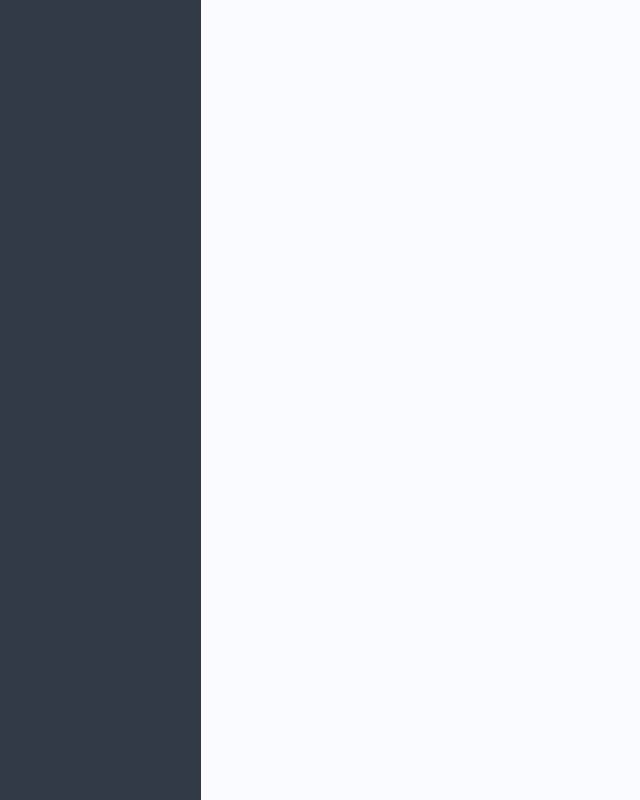
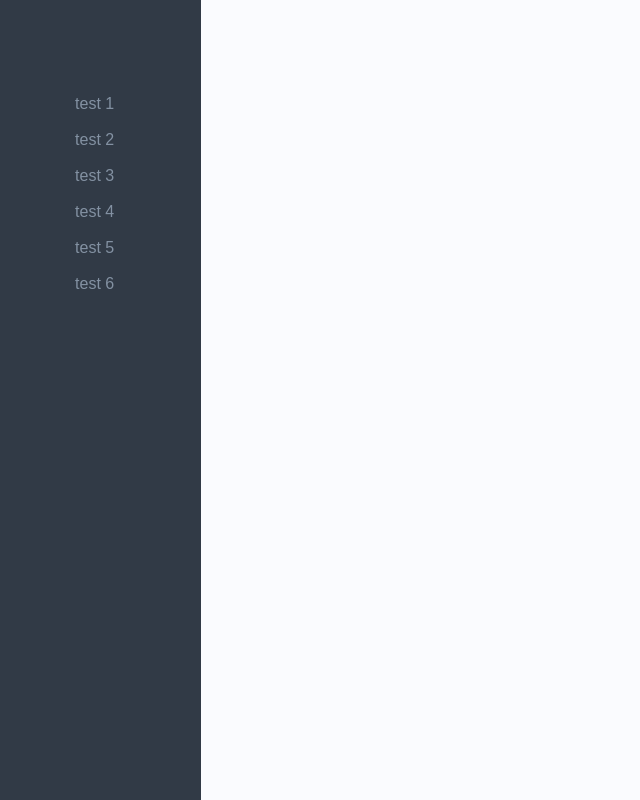
Before and after one commit to SpIIIII/interactiveCards, a React (Create React App) app: page / in a window 1280 px wide. Shown: the whole page, without its empty margins (0-640 px from the left). Built offline with nearby package versions, Linux system fonts and the light colour scheme.

Commit message:
add_side_list description

```diff
--- a/src/App.js
+++ b/src/App.js
@@ -1,13 +1,13 @@
 import React from "react";
 import "./styles.css";
 import SideBar from "./pages/sideBar";
+import MainCard from "./pages/mainCard";
 
 export default function App() {
   return (
     <div className="App row">
-      {/* <div clssName="header"></div> */}
-      <div className="mainCard col"></div>
       <SideBar />
+      <MainCard />
     </div>
   );
 }
--- a/src/pages/mainCard.js
+++ b/src/pages/mainCard.js
@@ -0,0 +1,5 @@
+import React from "react";
+
+export default function mainCard() {
+  return <div className="mainCard col-sm-10"></div>;
+}
--- a/src/pages/sideBar.js
+++ b/src/pages/sideBar.js
@@ -2,8 +2,18 @@ import React from "react";
 
 function SideBar() {
   return (
-    <div className="sideBar col-2">
-      <ul></ul>
+    <div className="sideBar barText col-sm-2">
+      <ul>
+        <li>
+          <span className="side-nav-link">test 1</span>
+          <span className="menu-arrow"></span>
+        </li>
+        <li>test 2</li>
+        <li>test 3</li>
+        <li>test 4</li>
+        <li>test 5</li>
+        <li>test 6</li>
+      </ul>
     </div>
   );
 }
--- a/src/styles.css
+++ b/src/styles.css
@@ -14,13 +14,28 @@
 
 .mainCard {
   height: 100%;
-  position: absolute;
+  /* position: absolute; */
   background-color: #fafbfe;
 }
 
 .sideBar {
   height: 100%;
-  /* width: 20vw; */
-  position: absolute;
+  padding-top: 10vh;
+  /* position: absolute; */
   background-color: #313a46;
 }
+
+ul {
+  padding: 0;
+  list-style-type: none;
+}
+li {
+  margin: 12px 0;
+}
+
+.barText {
+  color: #8391a2;
+}
+.barTextAct {
+  color: #fbfbfb;
+}
```
Also changed, not shown: src/common.css (added).
